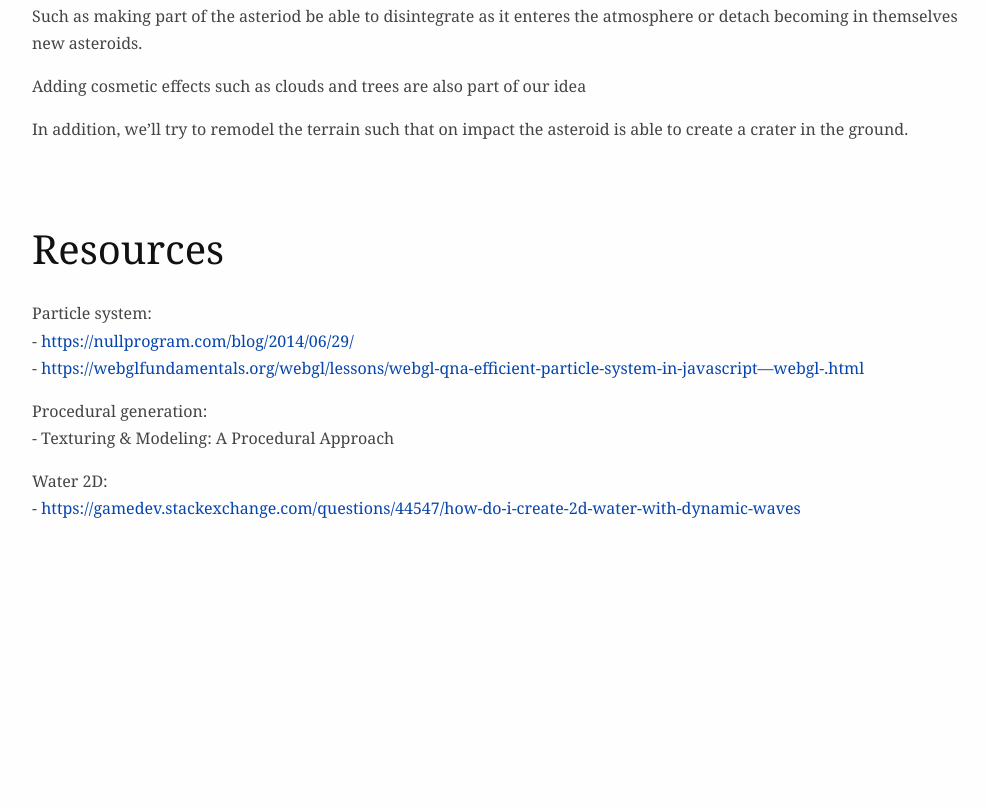
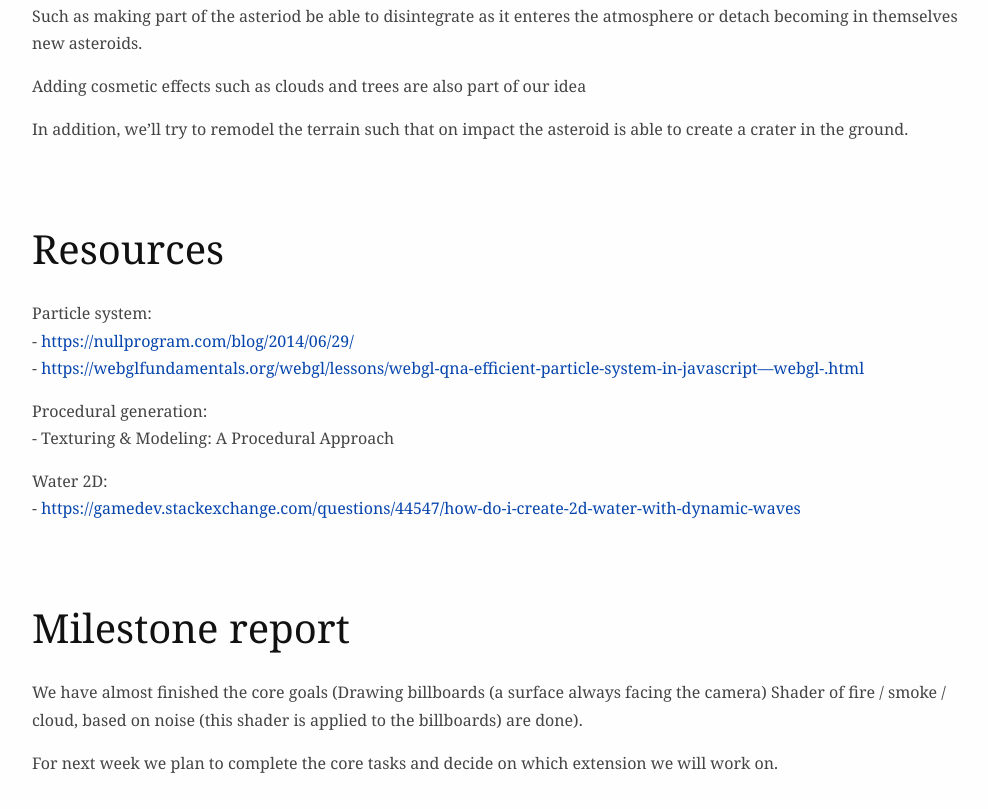
Before and after one commit to EduardoNeville/CG_Projects, a plain HTML site: page proposal/proposal.html in a window 1280 px wide. Shown: the part 2290-3099 px from the top of the page, without its empty margins (128-1116 px from the left). Before the commit the page ends 2845 px from the top, so only its background shows below. Drawn offline with Linux system fonts and the light colour scheme.

Commit message:
milestone

```diff
--- a/proposal/proposal.html
+++ b/proposal/proposal.html
@@ -99,5 +99,9 @@ href="https://webglfundamentals.org/webgl/lessons/webgl-qna-efficient-particle-s
 <p>Water 2D:<br />
 - <a
 href="https://gamedev.stackexchange.com/questions/44547/how-do-i-create-2d-water-with-dynamic-waves">https://gamedev.stackexchange.com/questions/44547/how-do-i-create-2d-water-with-dynamic-waves</a></p>
+<h1 id="milestone">Milestone report</h1>
+<p>We have almost finished the core goals (Drawing billboards (a surface always facing the camera)
+Shader of fire / smoke / cloud, based on noise (this shader is applied to the billboards) are done).</p>
+<p>For next week we plan to complete the core tasks and decide on which extension we will work on.</p>
 </body>
 </html>
```
